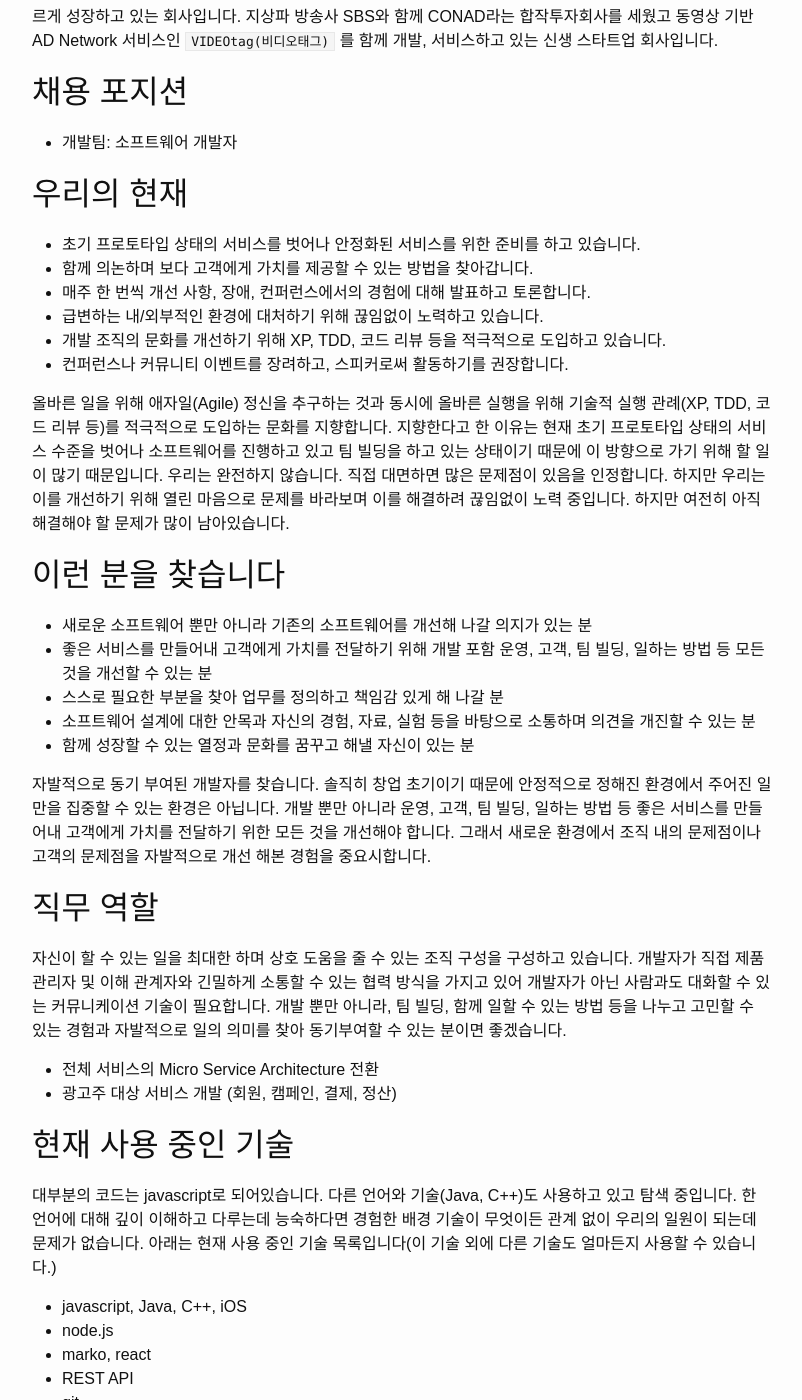
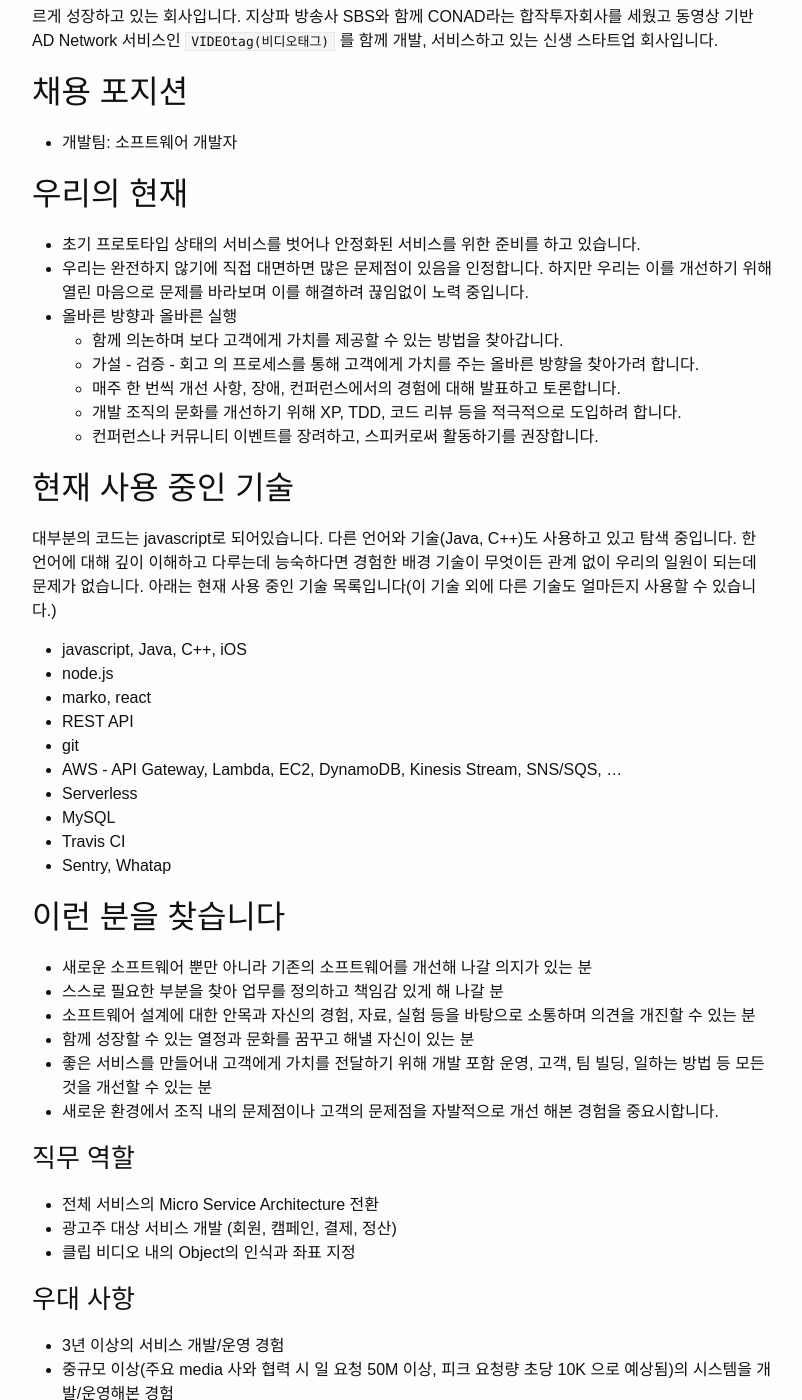
Before and after one commit to jeff-lim/fingerplus.github.io, a Jekyll site: the page built from _posts/2017-07-10-개발자-채용.markdown, in a window 1280 px wide and 1400 px high, scrolled down 213 px. Shown: the whole window, without its empty margins (238-1040 px from the left). Built offline with Jekyll 4.4.1, drawn with Linux system fonts in a browser that asks for light colours; some of the changed text lies outside the part shown.

Commit message:
채용 관련 간결하게 정리

```diff
--- a/_posts/2017-07-10-개발자-채용.markdown
+++ b/_posts/2017-07-10-개발자-채용.markdown
@@ -16,32 +16,13 @@ keywords: FingerPlus, 핑거플러스, 채용
 ## 우리의 현재
 
 * 초기 프로토타입 상태의 서비스를 벗어나 안정화된 서비스를 위한 준비를 하고 있습니다.
-* 함께 의논하며 보다 고객에게 가치를 제공할 수 있는 방법을 찾아갑니다.
-* 매주 한 번씩 개선 사항, 장애, 컨퍼런스에서의 경험에 대해 발표하고 토론합니다.
-* 급변하는 내/외부적인 환경에 대처하기 위해 끊임없이 노력하고 있습니다.
-* 개발 조직의 문화를 개선하기 위해 XP, TDD, 코드 리뷰 등을 적극적으로 도입하고 있습니다.
-* 컨퍼런스나 커뮤니티 이벤트를 장려하고, 스피커로써 활동하기를 권장합니다.
-
-올바른 일을 위해 애자일(Agile) 정신을 추구하는 것과 동시에 올바른 실행을 위해 기술적 실행 관례(XP, TDD, 코드 리뷰 등)를 적극적으로 도입하는 문화를 지향합니다. 지향한다고 한 이유는 현재 초기 프로토타입 상태의 서비스 수준을 벗어나 소프트웨어를 진행하고 있고 팀 빌딩을 하고 있는 상태이기 때문에 이 방향으로 가기 위해 할 일이 많기 때문입니다. 우리는 완전하지 않습니다. 직접 대면하면 많은 문제점이 있음을 인정합니다. 하지만 우리는 이를 개선하기 위해 열린 마음으로 문제를 바라보며 이를 해결하려 끊임없이 노력 중입니다. 하지만 여전히 아직 해결해야 할 문제가 많이 남아있습니다.
-
-
-## 이런 분을 찾습니다
-
-* 새로운 소프트웨어 뿐만 아니라 기존의 소프트웨어를 개선해 나갈 의지가 있는 분
-* 좋은 서비스를 만들어내 고객에게 가치를 전달하기 위해 개발 포함 운영, 고객, 팀 빌딩, 일하는 방법 등 모든 것을 개선할 수 있는 분
-* 스스로 필요한 부분을 찾아 업무를 정의하고 책임감 있게 해 나갈 분
-* 소프트웨어 설계에 대한 안목과 자신의 경험, 자료, 실험 등을 바탕으로 소통하며 의견을 개진할 수 있는 분
-* 함께 성장할 수 있는 열정과 문화를 꿈꾸고 해낼 자신이 있는 분
-
-자발적으로 동기 부여된 개발자를 찾습니다. 솔직히 창업 초기이기 때문에 안정적으로 정해진 환경에서 주어진 일만을 집중할 수 있는 환경은 아닙니다. 개발 뿐만 아니라 운영, 고객, 팀 빌딩, 일하는 방법 등 좋은 서비스를 만들어내 고객에게 가치를 전달하기 위한 모든 것을 개선해야 합니다. 그래서 새로운 환경에서 조직 내의 문제점이나 고객의 문제점을 자발적으로 개선 해본 경험을 중요시합니다.
-
-
-## 직무 역할
-
-자신이 할 수 있는 일을 최대한 하며 상호 도움을 줄 수 있는 조직 구성을 구성하고 있습니다. 개발자가 직접 제품 관리자 및 이해 관계자와 긴밀하게 소통할 수 있는 협력 방식을 가지고 있어 개발자가 아닌 사람과도 대화할 수 있는 커뮤니케이션 기술이 필요합니다. 개발 뿐만 아니라, 팀 빌딩, 함께 일할 수 있는 방법 등을 나누고 고민할 수 있는 경험과 자발적으로 일의 의미를 찾아 동기부여할 수 있는 분이면 좋겠습니다.
-
-* 전체 서비스의 Micro Service Architecture 전환
-* 광고주 대상 서비스 개발 (회원, 캠페인, 결제, 정산)
+* 우리는 완전하지 않기에 직접 대면하면 많은 문제점이 있음을 인정합니다. 하지만 우리는 이를 개선하기 위해 열린 마음으로 문제를 바라보며 이를 해결하려 끊임없이 노력 중입니다.
+* 올바른 방향과 올바른 실행
+    * 함께 의논하며 보다 고객에게 가치를 제공할 수 있는 방법을 찾아갑니다.
+    * 가설 - 검증 - 회고 의 프로세스를 통해 고객에게 가치를 주는 올바른 방향을 찾아가려 합니다.
+    * 매주 한 번씩 개선 사항, 장애, 컨퍼런스에서의 경험에 대해 발표하고 토론합니다.
+    * 개발 조직의 문화를 개선하기 위해 XP, TDD, 코드 리뷰 등을 적극적으로 도입하려 합니다.
+    * 컨퍼런스나 커뮤니티 이벤트를 장려하고, 스피커로써 활동하기를 권장합니다.
 
 
 ## 현재 사용 중인 기술
@@ -60,9 +41,24 @@ keywords: FingerPlus, 핑거플러스, 채용
 * Sentry, Whatap
 
 
-## 우대 사항
+## 이런 분을 찾습니다
 
-열정과 배움을 통해 모든 역량을 성장시킬 수 있음을 믿지만 초기 스타트업이니만큼 빠르게 적응해서 조직과 비지니스를 성장시켜주실 분을 찾기 때문에 아래 경험이 있는 분을 우대합니다.
+* 새로운 소프트웨어 뿐만 아니라 기존의 소프트웨어를 개선해 나갈 의지가 있는 분
+* 스스로 필요한 부분을 찾아 업무를 정의하고 책임감 있게 해 나갈 분
+* 소프트웨어 설계에 대한 안목과 자신의 경험, 자료, 실험 등을 바탕으로 소통하며 의견을 개진할 수 있는 분
+* 함께 성장할 수 있는 열정과 문화를 꿈꾸고 해낼 자신이 있는 분
+* 좋은 서비스를 만들어내 고객에게 가치를 전달하기 위해 개발 포함 운영, 고객, 팀 빌딩, 일하는 방법 등 모든 것을 개선할 수 있는 분
+* 새로운 환경에서 조직 내의 문제점이나 고객의 문제점을 자발적으로 개선 해본 경험을 중요시합니다.
+
+
+### 직무 역할
+
+* 전체 서비스의 Micro Service Architecture 전환
+* 광고주 대상 서비스 개발 (회원, 캠페인, 결제, 정산)
+* 클립 비디오 내의 Object의 인식과 좌표 지정
+
+
+### 우대 사항
 
 - 3년 이상의 서비스 개발/운영 경험
 - 중규모 이상(주요 media 사와 협력 시 일 요청 50M 이상, 피크 요청량 초당 10K 으로 예상됨)의 시스템을 개발/운영해본 경험
```
